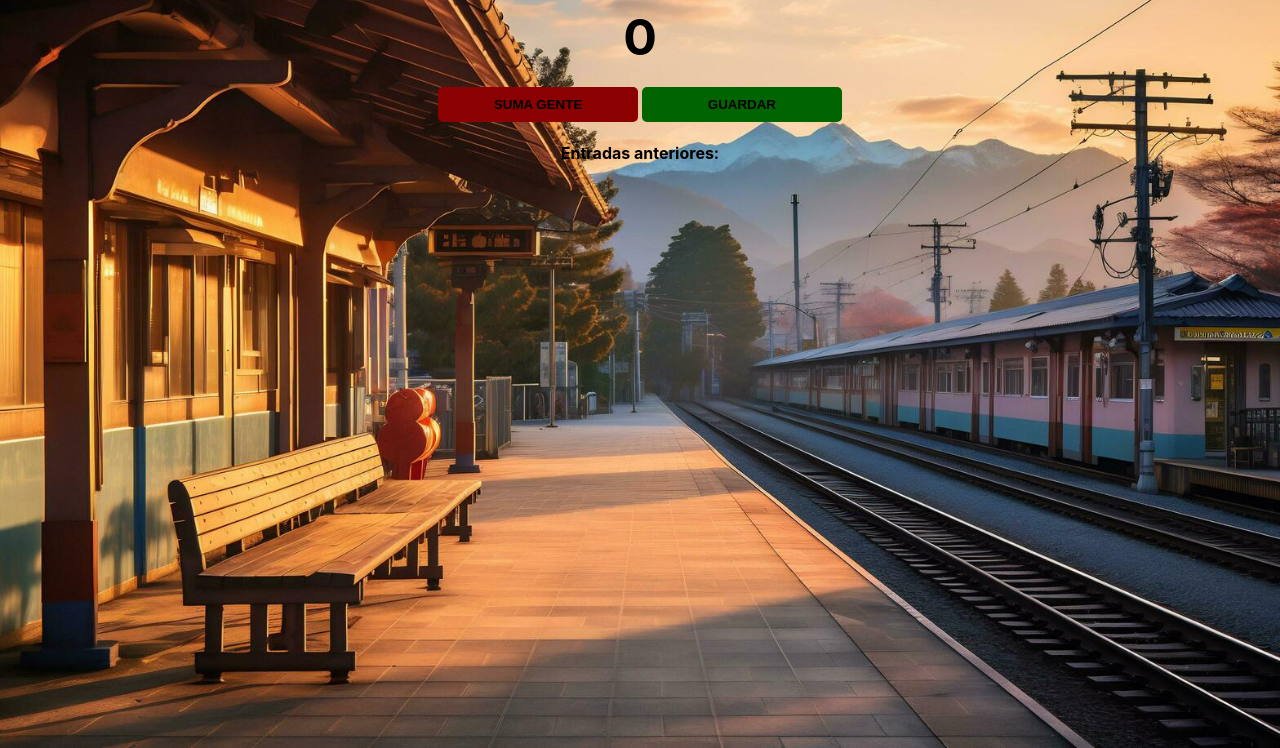
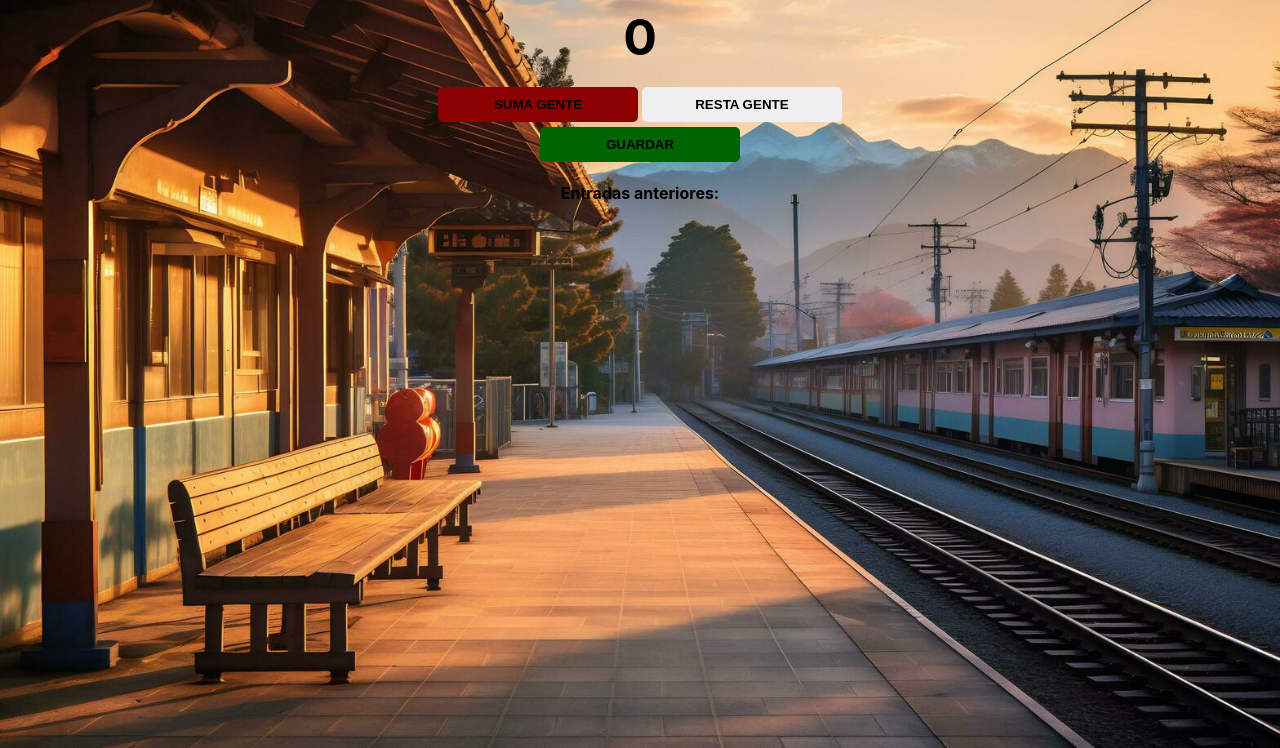
Before and after one commit to Luis-Alonso-GMIC/App-EstacionDeTren-LuisAlonso, a plain HTML site: page index.html in a window 1280 px wide. Shown: the part 52-800 px from the top of the page. Drawn offline with Linux system fonts and the light colour scheme.

Commit message:
Update index.html

```diff
--- a/index.html
+++ b/index.html
@@ -9,6 +9,7 @@
     <h1>Personas que entran:</h1>
     <h2 id="count-el">0</h2>
     <button id="increment-btn" onclick="increment()">SUMA GENTE</button>
+    <button id="resta-btn" onclick="resta()">RESTA GENTE</button> <br>
     <button id="save-btn" onclick="save()">GUARDAR</button>
     <p id="save-el">Entradas anteriores: </p>
     <script src="index.js"></script>
```
